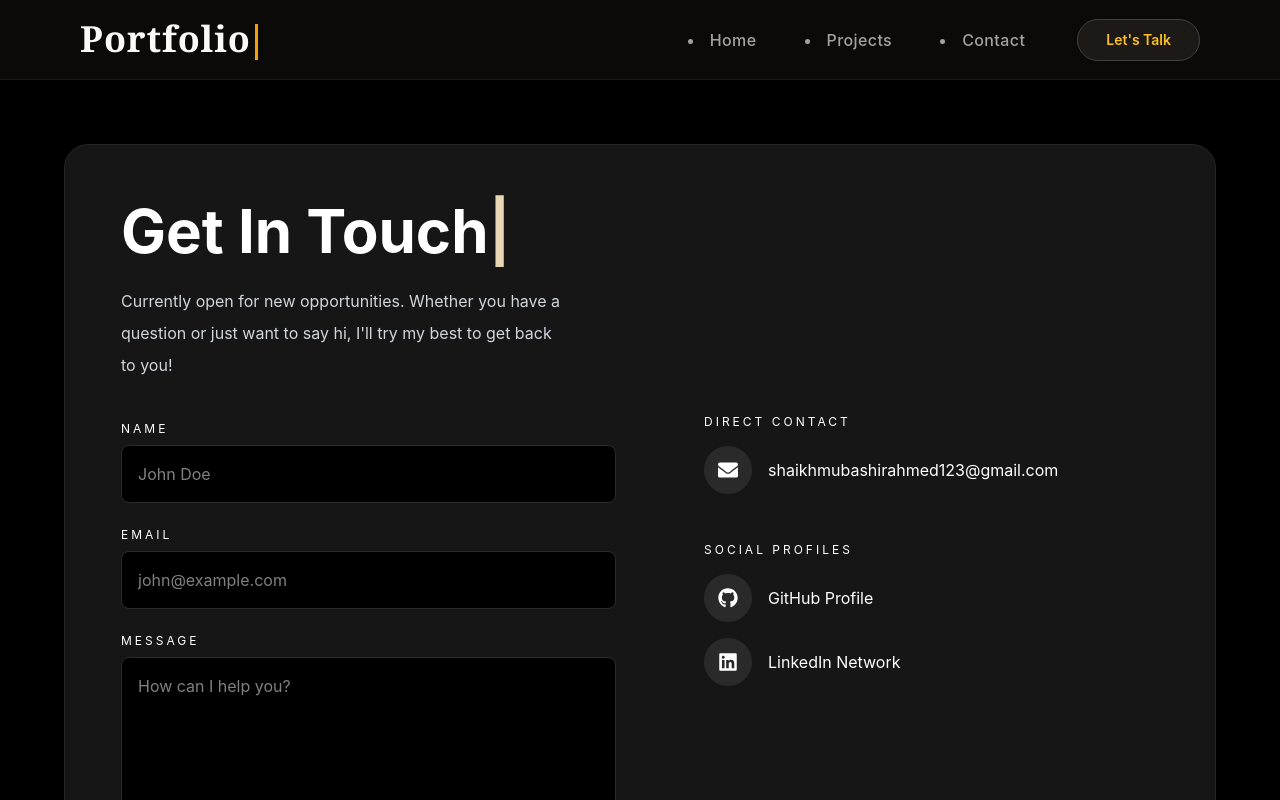
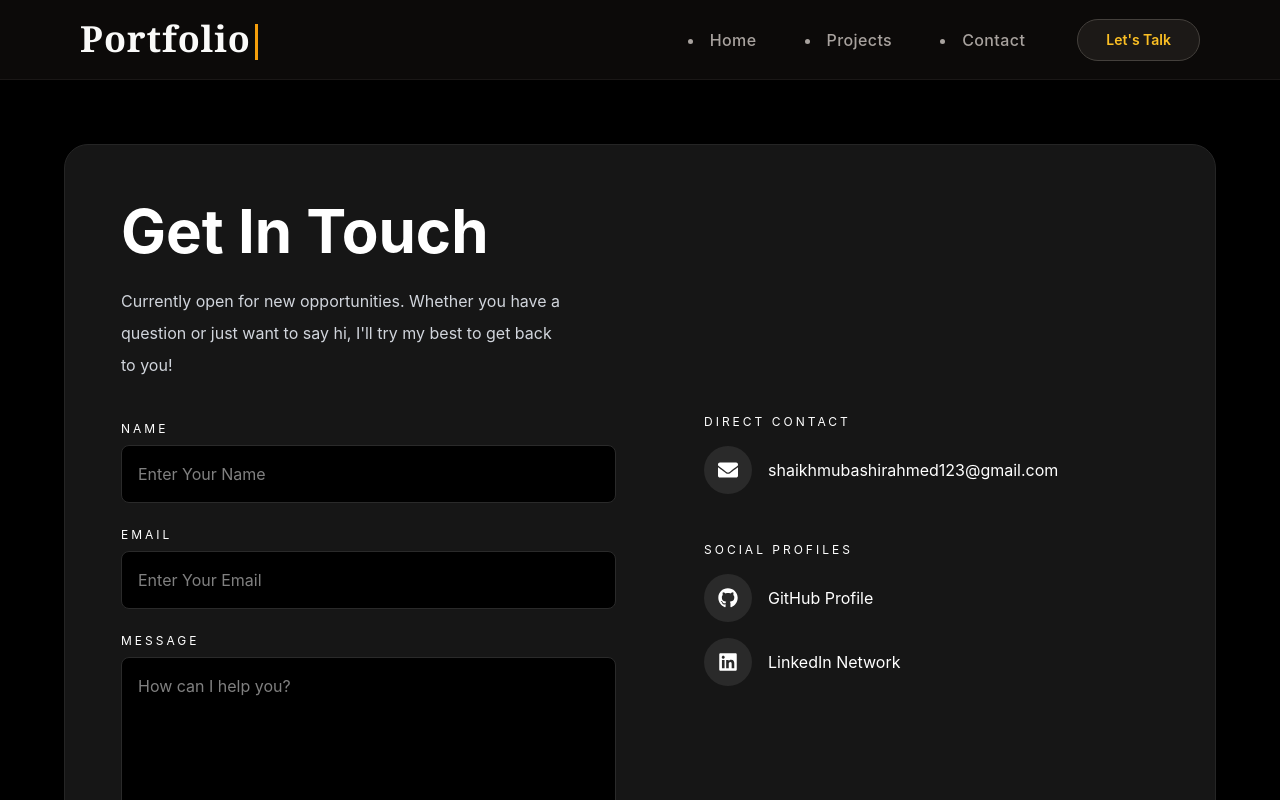
Before and after one commit to Mubashir-85/Portfolio, a React app in the folder Portfolio/: page /Contact in a window 1280 px wide. Shown: the top 800 px of the page. Built offline with nearby package versions, Linux system fonts and the light colour scheme; the HTML template or start-up script is replaced by a standard one.

Commit message:
Refactor Contact component: update placeholders and remove separator for improved clarity

```diff
--- a/Portfolio/src/Components/Contact/Contact.jsx
+++ b/Portfolio/src/Components/Contact/Contact.jsx
@@ -12,7 +12,6 @@ function Contact() {
           <div>
             <h1 className="text-5xl md:text-6xl font-bold text-white">
               Get In Touch
-              <span className="text-[#E8D5B5]">|</span>
             </h1>
 
             <p className="text-gray-300 mt-6 max-w-md leading-8">
@@ -29,7 +28,7 @@ function Contact() {
 
                 <input
                   type="text"
-                  placeholder="John Doe"
+                  placeholder="Enter Your Name"
                   className="w-full bg-black border border-[#2a2a2a] rounded-lg p-4 text-white outline-none"
                 />
               </div>
@@ -41,7 +40,7 @@ function Contact() {
 
                 <input
                   type="email"
-                  placeholder="john@example.com"
+                  placeholder="Enter Your Email"
                   className="w-full bg-black border border-[#2a2a2a] rounded-lg p-4 text-white outline-none"
                 />
               </div>
```
